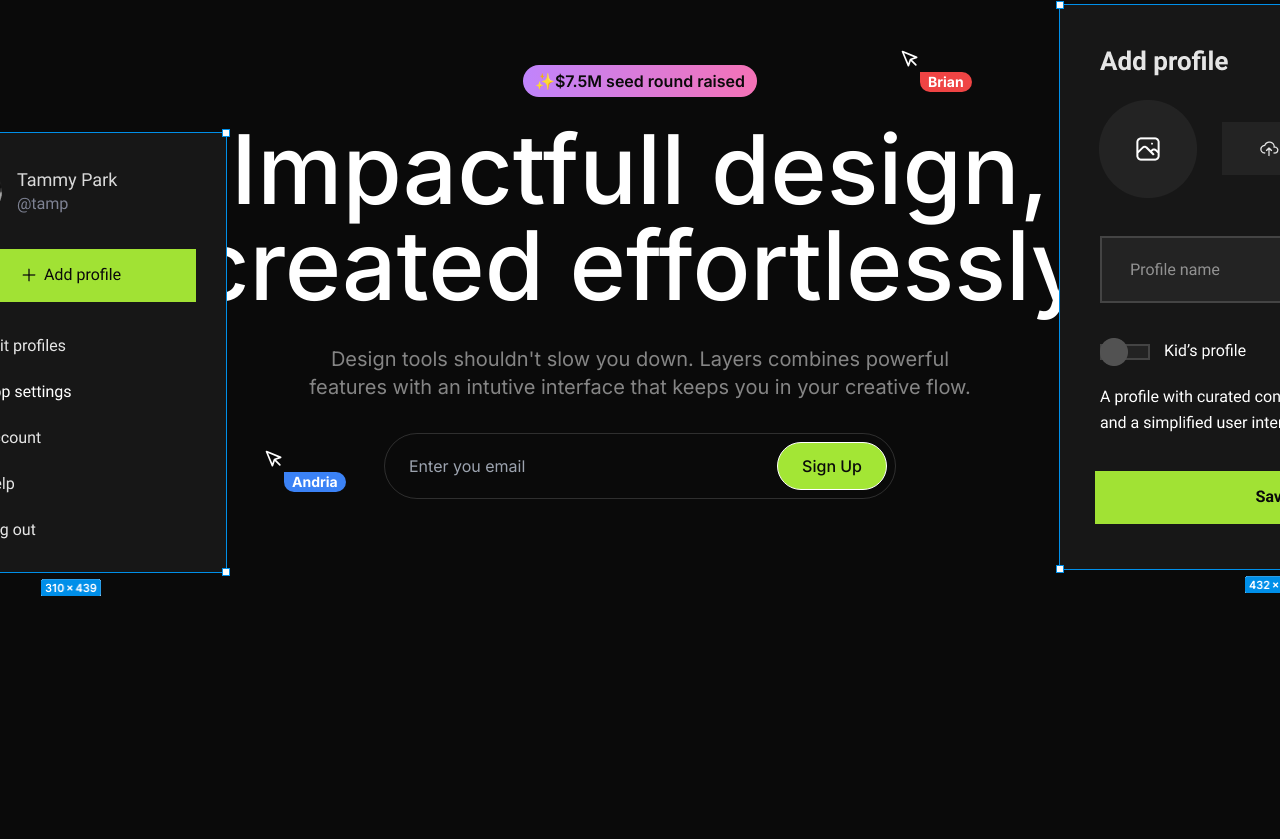
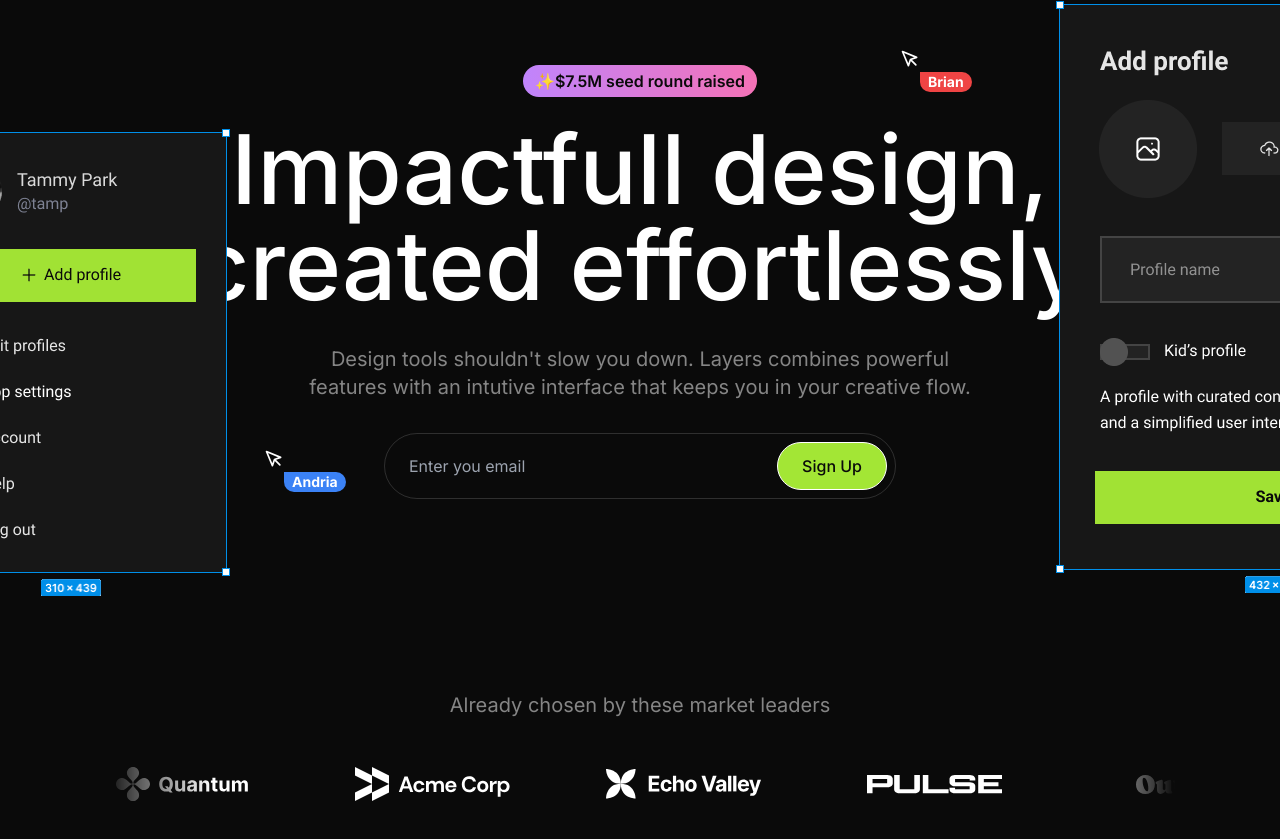
Before and after one commit to albinjoby/Layers-SaaS, a Next.js app: page / in a window 1280 px wide. Shown: the part 161-1000 px from the top of the page. Before the commit the page ends 800 px from the top, so only its background shows below. Built offline with nearby package versions, Linux system fonts and the light colour scheme.

Commit message:
add marquee

```diff
--- a/src/app/page.tsx
+++ b/src/app/page.tsx
@@ -1,4 +1,5 @@
 import Hero from "@/sections/Hero";
+import LogoTicker from "@/sections/LogoTicker";
 import Navbar from "@/sections/Navbar";
 
 export default function Home() {
@@ -6,6 +7,7 @@
         <>
             <Navbar />
             <Hero />
+            <LogoTicker />
         </>
     );
 }
--- a/src/sections/Hero.tsx
+++ b/src/sections/Hero.tsx
@@ -1,6 +1,6 @@
 import Button from "@/components/Button";
-import designExample1Image from '@/assets/images/design-example-1.png'
-import designExample2Image from '@/assets/images/design-example-2.png'
+import designExample1Image from "@/assets/images/design-example-1.png";
+import designExample2Image from "@/assets/images/design-example-2.png";
 import Image from "next/image";
 import Pointer from "@/components/Pointer";
 
@@ -9,31 +9,44 @@
         <section className="py-24 overflow-x-clip">
             <div className="container relative">
                 <div className="absolute -left-32 top-16 hidden lg:block">
-                    <Image src={designExample1Image} alt="design example"/>
+                    <Image src={designExample1Image} alt="design example" />
                 </div>
                 <div className="absolute -right-64 -top-16 hidden lg:block">
-                    <Image src={designExample2Image} alt="design example"/>
+                    <Image src={designExample2Image} alt="design example" />
                 </div>
                 <div className="absolute left-56 top-96 hidden lg:block">
-                    <Pointer name="Andria"/>
+                    <Pointer name="Andria" />
                 </div>
                 <div className="absolute right-80 -top-4 hidden lg:block">
-                    <Pointer name="Brian" color="red"/>
+                    <Pointer name="Brian" color="red" />
                 </div>
                 <div className="flex justify-center">
                     <div className="inline-flex py-1 px-3 bg-gradient-to-r from-purple-400 to-pink-400 rounded-full text-neutral-950 font-semibold">
                         ✨$7.5M seed round raised
                     </div>
                 </div>
-                <h1 className="text-6xl md:text-7xl lg:text-8xl font-medium text-center mt-6">Impactfull design, created effortlessly</h1>
+                <h1 className="text-6xl md:text-7xl lg:text-8xl font-medium text-center mt-6">
+                    Impactfull design, created effortlessly
+                </h1>
                 <p className="text-center text-xl text-white/50 mt-8 max-w-2xl mx-auto">
                     Design tools shouldn&apos;t slow you down. Layers combines
                     powerful features with an intutive interface that keeps you
                     in your creative flow.
                 </p>
                 <form className="flex border border-white/15 rounded-full p-2 mt-8 max-w-lg mx-auto">
-                    <input type="emial" placeholder="Enter you email" className="bg-transparent px-4 md:flex-1"/>
-                    <Button variant="primary" size="sm" className="whitespace-nowrap" type="submit">Sign Up</Button>
+                    <input
+                        type="emial"
+                        placeholder="Enter you email"
+                        className="bg-transparent px-4 md:flex-1 w-full"
+                    />
+                    <Button
+                        variant="primary"
+                        size="sm"
+                        className="whitespace-nowrap"
+                        type="submit"
+                    >
+                        Sign Up
+                    </Button>
                 </form>
             </div>
         </section>
--- a/src/sections/LogoTicker.tsx
+++ b/src/sections/LogoTicker.tsx
@@ -6,6 +6,7 @@
 import apexLogo from "@/assets/images/apex.svg";
 import celestialLogo from "@/assets/images/celestial.svg";
 import twiceLogo from "@/assets/images/twice.svg";
+import Image from "next/image";
 
 const logos = [
     { name: "Quantum", image: quantumLogo },
@@ -19,5 +20,24 @@
 ];
 
 export default function LogoTicker() {
-    return <div>Logo Ticker</div>;
+    return (
+        <section className="py-24 overflow-x-clip">
+            <div className="container">
+                <h3 className="text-center text-white/50 text-xl">
+                    Already chosen by these market leaders
+                </h3>
+                <div className="overflow-hidden mt-12 [mask-image:linear-gradient(to_right,transparent,black_10%,black_90%,transparent)]">
+                    <div className="flex gap-24 pr-24">
+                        {logos.map((logo) => (
+                            <Image
+                                key={logo.name}
+                                src={logo.image}
+                                alt={logo.name}
+                            />
+                        ))}
+                    </div>
+                </div>
+            </div>
+        </section>
+    );
 }
```
